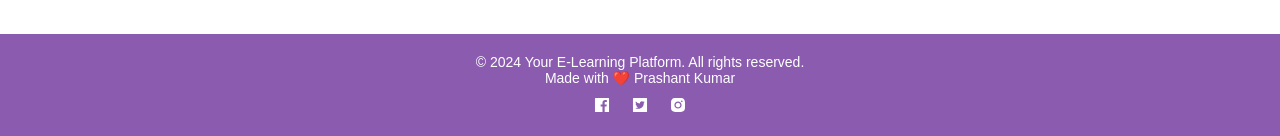
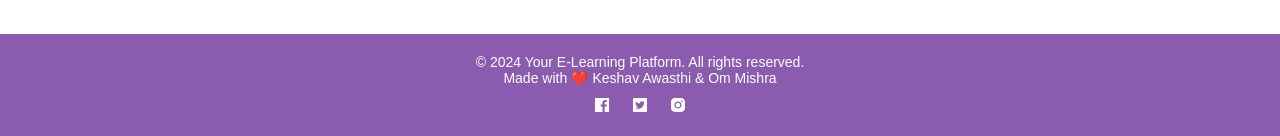
Before and after one commit to Keshav9874/LMS, a React (Vite) app: page /admin/users in a window 1280 px wide. Shown: the part 675-811 px from the top of the page. Built offline with nearby package versions, Linux system fonts and the light colour scheme; no server answers.

Commit message:
Update Footer.jsx

```diff
--- a/src/components/footer/Footer.jsx
+++ b/src/components/footer/Footer.jsx
@@ -12,7 +12,7 @@ const Footer = () => {
       <div className="footer-content">
         <p>
           &copy; 2024 Your E-Learning Platform. All rights reserved. <br /> Made
-          with ❤️ <a href="">Prashant Kumar</a>
+          with ❤️ <a href="">Keshav Awasthi & Om Mishra</a>
         </p>
         <div className="social-links">
           <a href="">
```
